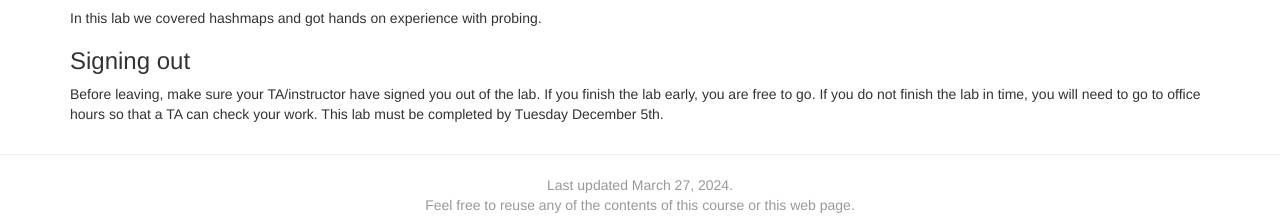
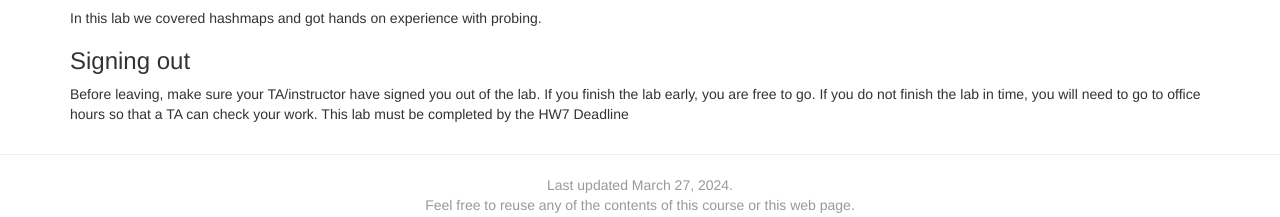
Before and after one commit to kalte0/BMC-CS-151.github.io, a Jekyll site: the page built from old-labs/Lab09.md, in a window 1280 px wide and 900 px high, scrolled down 615 px. Shown: the part 665-882 px from the top of the window. Built offline with Jekyll 4.4.1, drawn with Linux system fonts in a browser that asks for light colours; nearby versions of some CDN libraries.

Commit message:
Update Lab09.md

```diff
--- a/old-labs/Lab09.md
+++ b/old-labs/Lab09.md
@@ -142,4 +142,4 @@ In this lab we covered hashmaps and got hands on experience with probing.
 ### Signing out
 Before leaving, make sure your TA/instructor have signed you out of the lab. If you finish the lab early, you are free to go.
 If you do not finish the lab in time, you will need to go to office hours so
-that a TA can check your work. This lab must be completed by Tuesday December 5th.
+that a TA can check your work. This lab must be completed by the HW7 Deadline
```
